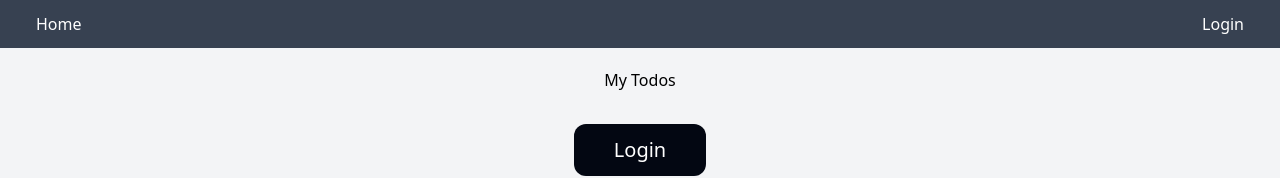
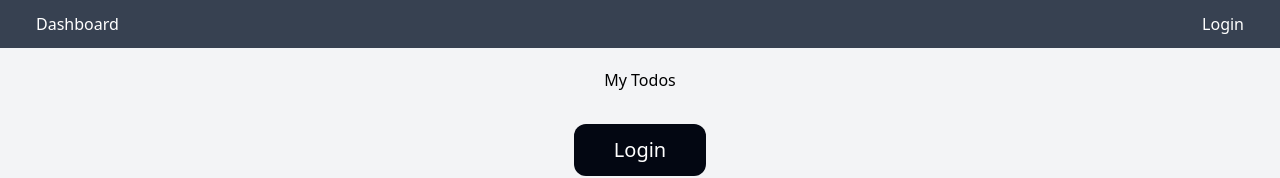
Before and after one commit to kavukj/todos-app, a React (Create React App) app: page / in a window 1280 px wide. Shown: the top 178 px of the page. Built offline with nearby package versions, Linux system fonts and the light colour scheme.

Commit message:
Setup gh-pages

```diff
--- a/src/App.tsx
+++ b/src/App.tsx
@@ -29,7 +29,7 @@ const App = () => {
     <div className='bg-gray-100 h-[100vh]'>
       {/* Navbar */}
       <nav className="flex justify-between p-3 bg-gray-700 text-white">
-        <p className='mx-6 cursor-pointer hover:underline'>Home</p>
+        <p className='mx-6 cursor-pointer hover:underline'>Dashboard</p>
         {isAuthenticated ?
           <p className='mx-6 cursor-pointer hover:underline' onClick={handleLogout}>Logout</p>
           :
```
Also changed, not shown: package.json (+6 -1 lines), 1 other file (tests, documents, lock files or other folders).
